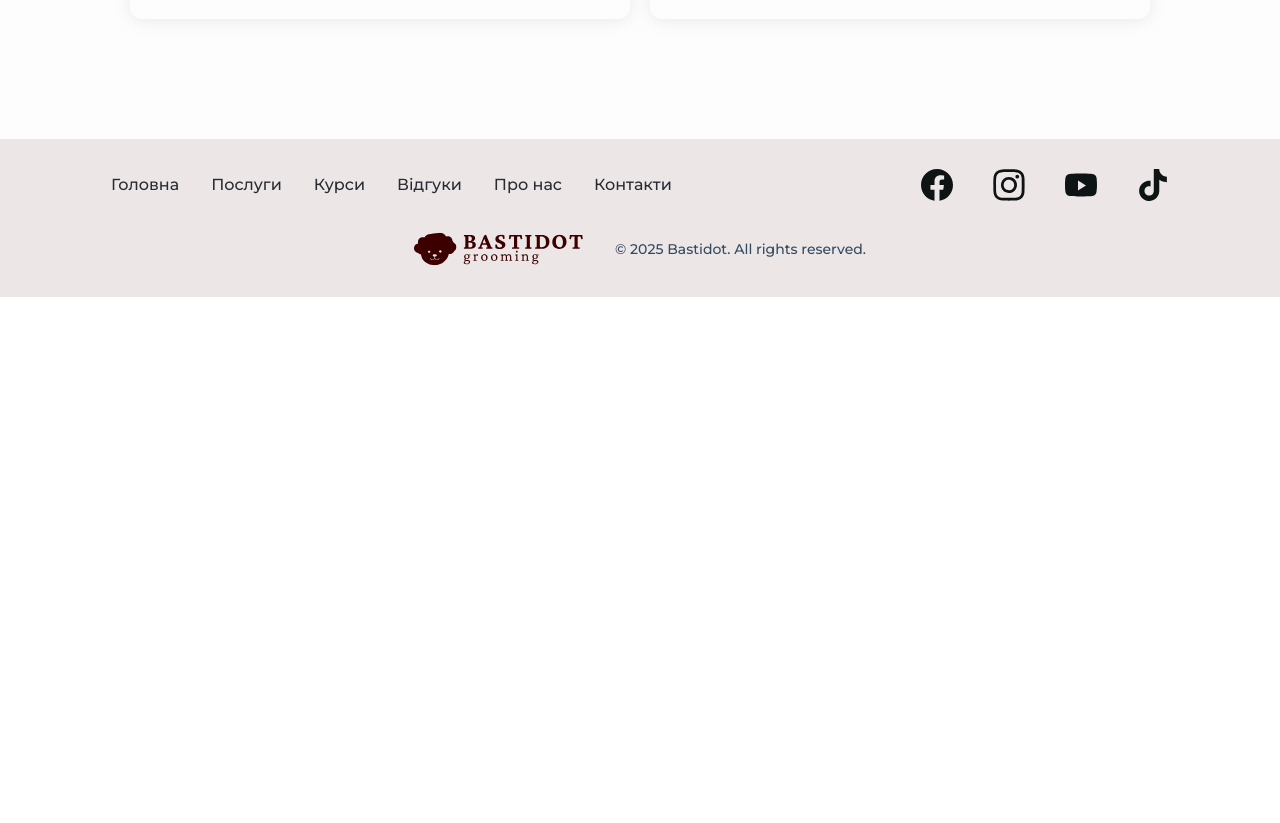
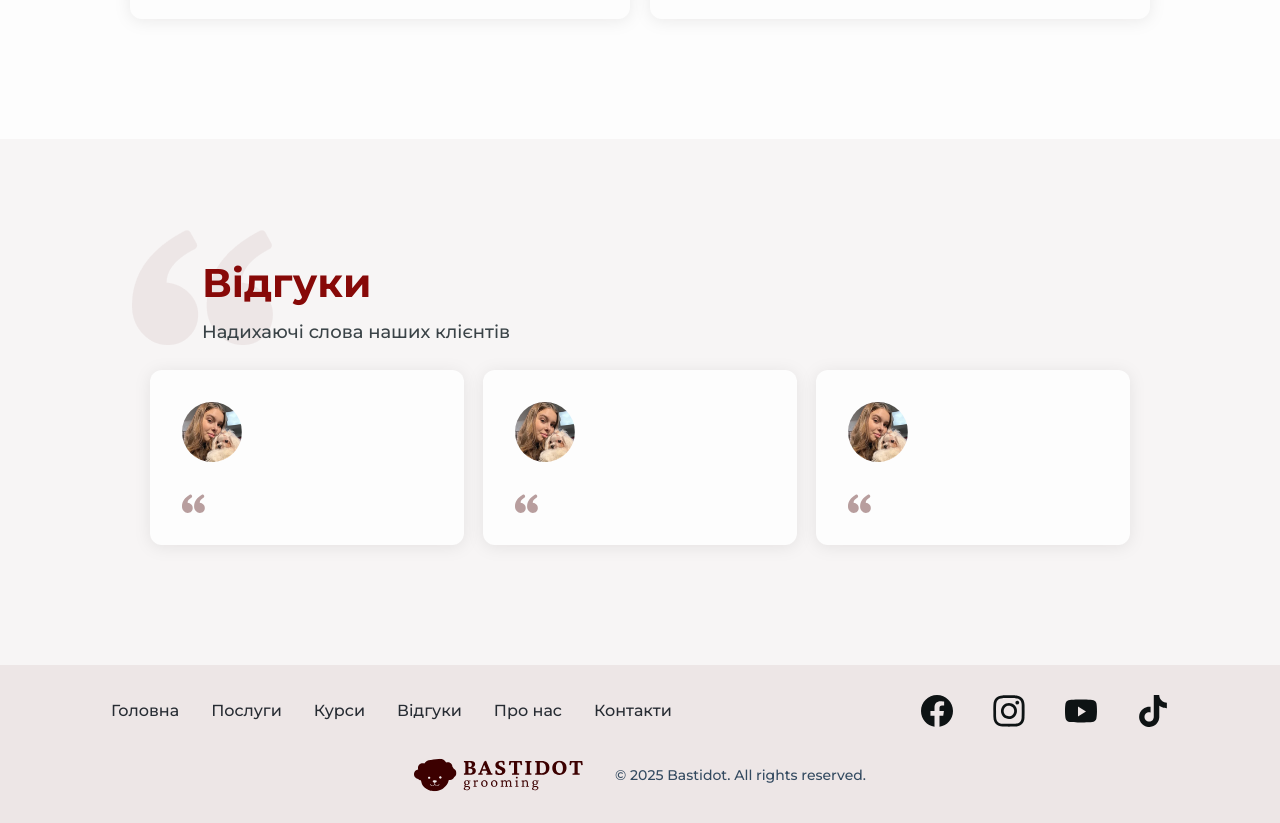
Before and after one commit to mariukhin/bastidot-grooming, a Next.js app in the folder frontend/: page / in a window 1280 px wide. Shown: the part 3440-4263 px from the top of the page. Before the commit the page ends 3737 px from the top, so only its background shows below. Built offline with nearby package versions, Linux system fonts and the light colour scheme.

Commit message:
feat: add reviews block

```diff
--- a/frontend/src/app/page.module.scss
+++ b/frontend/src/app/page.module.scss
@@ -102,3 +102,108 @@
     height: 224px;
   }
 }
+
+.reviewsContainer {
+  width: 100%;
+  background-color: var(--color-hint-of-red);
+}
+
+.reviewsWrapper {
+  display: flex;
+  flex-direction: column;
+  padding: 32px 12px 60px;
+
+  @include breakpoints.md {
+    padding: 120px 130px;
+  }
+}
+
+.reviewsTitleWrapper {
+  display: flex;
+  flex-direction: column;
+  margin-left: 72px;
+  gap: 12px;
+  position: relative;
+}
+
+.reviewsTitle {
+  font-size: 40px;
+  line-height: 47px;
+  font-weight: 800;
+  z-index: 2;
+  color: var(--color-dark-burgundy);
+
+  @include breakpoints.md_r {
+    width: 100%;
+    font-size: 38px;
+    font-weight: 800;
+    line-height: 46px;
+    text-align: center;
+  }
+}
+
+.reviewsSubtitle {
+  font-size: 18px;
+  line-height: 28px;
+  font-weight: 500;
+  color: var(--color-submarine-blue);
+  margin-bottom: 24px;
+  z-index: 2;
+}
+
+.reviewQuotePhoto {
+  position: absolute;
+  top: -30px;
+  left: -70px;
+}
+
+.reviewsBlock {
+  display: flex;
+  justify-content: space-between;
+  margin: 0 20px;
+  flex-direction: column;
+  gap: 16px;
+
+  @include breakpoints.md {
+    flex-direction: row;
+    gap: 0;
+  }
+}
+
+.reviewItem {
+  display: flex;
+  border-radius: 12px;
+  background-color: var(--color-white);
+  filter: drop-shadow(0px 2px 8px rgb(19, 2, 2, 0.08));
+  flex-direction: column;
+
+  @include breakpoints.md {
+    width: 32%;
+    flex-direction: row;
+  }
+}
+
+.reviewItemWrapper {
+  display: flex;
+  flex-direction: column;
+  padding: 32px;
+}
+
+.reviewItemPhoto {
+  width: 60px;
+  height: 60px;
+  border-radius: 188px;
+}
+
+.reviewItemTextBlock {
+  margin-top: 32px;
+  display: flex;
+  justify-content: flex-start;
+  gap: 16px;
+}
+
+.smallQuote {
+  width: 23px;
+  height: 19px;
+  fill: var(--color-thatch);
+}
--- a/frontend/src/app/page.tsx
+++ b/frontend/src/app/page.tsx
@@ -2,13 +2,39 @@ import Image from 'next/image';
 import styles from './page.module.scss';
 import { Button } from '@/components/button';
 import bastiPhoto from './basti.png';
+import smallQuotePhoto from './quote.svg';
+import quotePhoto from './quote.png';
 import { ServicesBlock } from '@/components/services-block';
 import { PublicationsBlock } from '@/components/publications-block';
 import { TeamBlock } from '@/components/team-block';
-import { IconTypes } from '@/components/icon';
+import { Icon, IconTypes } from '@/components/icon';
 import { CoursesBlock } from '@/components/courses-block';
+import coursePreview from '@/components/courses-block/vipGroomerPreview.png';
+import classnames from 'classnames';
+import dayjs from 'dayjs';
+import groomerPreview from '@/components/team-block/groomerPreview.png';
 
 const Dashboard = () => {
+  const reviews = [
+    {
+      id: 1,
+      name: 'Коля Напуклий',
+      text: 'To quickly start my startup landing page design, I was looking for a landing page UI Kit. Landify is one of the best landing page UI kit I have come across. It’s so flexible, well organised and easily editable.',
+      photoSrc: groomerPreview,
+    },
+    {
+      id: 2,
+      name: 'Коля Напуклий',
+      text: 'I used landify and created a landing page for my startup within a week. The Landify UI Kit is simple and highly intuitive, so anyone can use it.',
+      photoSrc: groomerPreview,
+    },
+    {
+      id: 3,
+      name: 'Коля Напуклий',
+      text: 'Landify saved our time in designing my company page.',
+      photoSrc: groomerPreview,
+    },
+  ];
   return (
     <div className={styles.wrapper}>
       <div className={styles.container}>
@@ -38,6 +64,49 @@ const Dashboard = () => {
       <PublicationsBlock />
       <TeamBlock />
       <CoursesBlock />
+      <div className={styles.reviewsContainer}>
+        <div className={styles.reviewsWrapper}>
+          <div className={styles.reviewsTitleWrapper}>
+            <p className={styles.reviewsTitle}>Відгуки</p>
+            <p className={styles.reviewsSubtitle}>Надихаючі слова наших клієнтів</p>
+            <Image className={styles.reviewQuotePhoto} src={quotePhoto} alt="quote photo" />
+          </div>
+          <div className={styles.reviewsBlock}>
+            {reviews.map((item) => (
+              <div className={styles.reviewItem} key={item.id}>
+                <div className={styles.reviewItemWrapper}>
+                  <Image
+                    className={styles.reviewItemPhoto}
+                    src={item.photoSrc}
+                    alt="review user photo"
+                  />
+                  <div className={styles.reviewItemTextBlock}>
+                    <Image className={styles.smallQuote} src={smallQuotePhoto} alt="small quote photo" />
+                  </div>
+                  {/*<p className={styles.teamMemberName}>{item.name}</p>*/}
+                  {/*<div className={styles.teamMemberTitleBlock}>*/}
+                  {/*  {item.isVip && <span className={styles.teamMemberVipTag}>VIP</span>}*/}
+                  {/*  <p className={styles.teamMemberPosition}>Грумер</p>*/}
+                  {/*</div>*/}
+                  {/*<div className={styles.teamMemberDateBlock}>*/}
+                  {/*  <Icon*/}
+                  {/*    id={IconTypes.calendarCheck}*/}
+                  {/*    color={'var(--color-gray)'}*/}
+                  {/*    width={20}*/}
+                  {/*    height={20}*/}
+                  {/*  />*/}
+                  {/*  <p className={styles.teamMemberDateText}>Найближчий час:</p>*/}
+                  {/*  <p className={styles.teamMemberDate}>*/}
+                  {/*    {dayjs(item.nearestDate).format('DD MMMM HH:mm')}*/}
+                  {/*  </p>*/}
+                  {/*</div>*/}
+                  {/*<Button className={styles.teamMemberButton} type={'submit'} text={'Записатися'} />*/}
+                </div>
+              </div>
+            ))}
+          </div>
+        </div>
+      </div>
     </div>
   );
 };
```
Also changed, not shown: frontend/src/app/quote.png (added), frontend/src/app/quote.svg (added).
